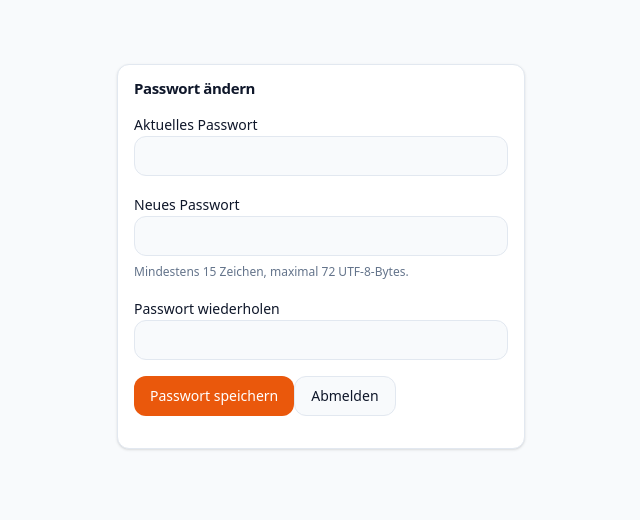
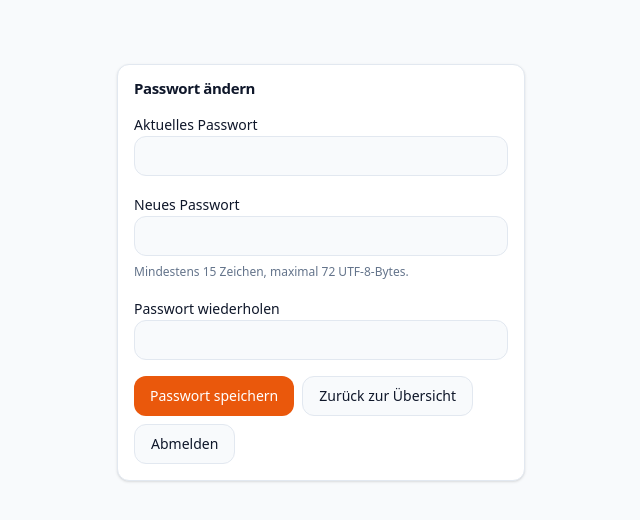
Before and after one commit to Zetac-Digital-Consultancy/Time-System, a Next.js app: page /account/password in a window 1280 px wide. Shown: the top 520 px of the page, without its empty margins (319-959 px from the left). Built offline with nearby package versions, Linux system fonts and the light colour scheme; no server answers; sample sign-in values are in the browser's storage.

Commit message:
return button added on change password page

```diff
--- a/src/app/account/password/page.tsx
+++ b/src/app/account/password/page.tsx
@@ -1,7 +1,9 @@
 import { auth } from "@/auth";
 import { redirect } from "next/navigation";
 import { PasswordForm } from "@/components/forms/password-form";
+import { dashboardPath } from "@/lib/access-policy";
 export default async function PasswordPage() {
-  if (!(await auth())) redirect("/login");
-  return <PasswordForm />;
+  const session = await auth();
+  if (!session) redirect("/login");
+  return <PasswordForm backHref={session.user.mustChangePassword ? undefined : dashboardPath(session.user.role)} />;
 }
--- a/src/components/forms/password-form.tsx
+++ b/src/components/forms/password-form.tsx
@@ -7,7 +7,7 @@ import { Input } from "@/components/ui/input";
 import { Label } from "@/components/ui/label";
 import { Card, CardContent, CardHeader, CardTitle } from "@/components/ui/card";
 
-export function PasswordForm({ activation = false }: { activation?: boolean }) {
+export function PasswordForm({ activation = false, backHref }: { activation?: boolean; backHref?: string }) {
   const [error, setError] = useState("");
   const [busy, setBusy] = useState(false);
   const [done, setDone] = useState(false);
@@ -35,8 +35,11 @@ export function PasswordForm({ activation = false }: { activation?: boolean }) {
       <div className="space-y-2"><Label htmlFor="password">Neues Passwort</Label><Input id="password" name="password" type="password" autoComplete="new-password" minLength={15} required /><p className="text-xs text-muted-foreground">Mindestens 15 Zeichen, maximal 72 UTF-8-Bytes.</p></div>
       <div className="space-y-2"><Label htmlFor="confirm">Passwort wiederholen</Label><Input id="confirm" name="confirm" type="password" autoComplete="new-password" required /></div>
       {error && <p role="alert" className="text-destructive">{error}</p>}
-      <Button type="submit" disabled={busy}>Passwort speichern</Button>
-      {!activation && <Button type="button" variant="outline" onClick={() => signOut({ callbackUrl: "/login" })}>Abmelden</Button>}
+      <div className="flex flex-wrap gap-2">
+        <Button type="submit" disabled={busy}>Passwort speichern</Button>
+        {!activation && backHref && !busy && <Button asChild variant="outline"><Link href={backHref}>Zurück zur Übersicht</Link></Button>}
+        {!activation && <Button type="button" variant="outline" disabled={busy} onClick={() => signOut({ callbackUrl: "/login" })}>Abmelden</Button>}
+      </div>
     </form>}
   </CardContent></Card></main>;
 }
```
